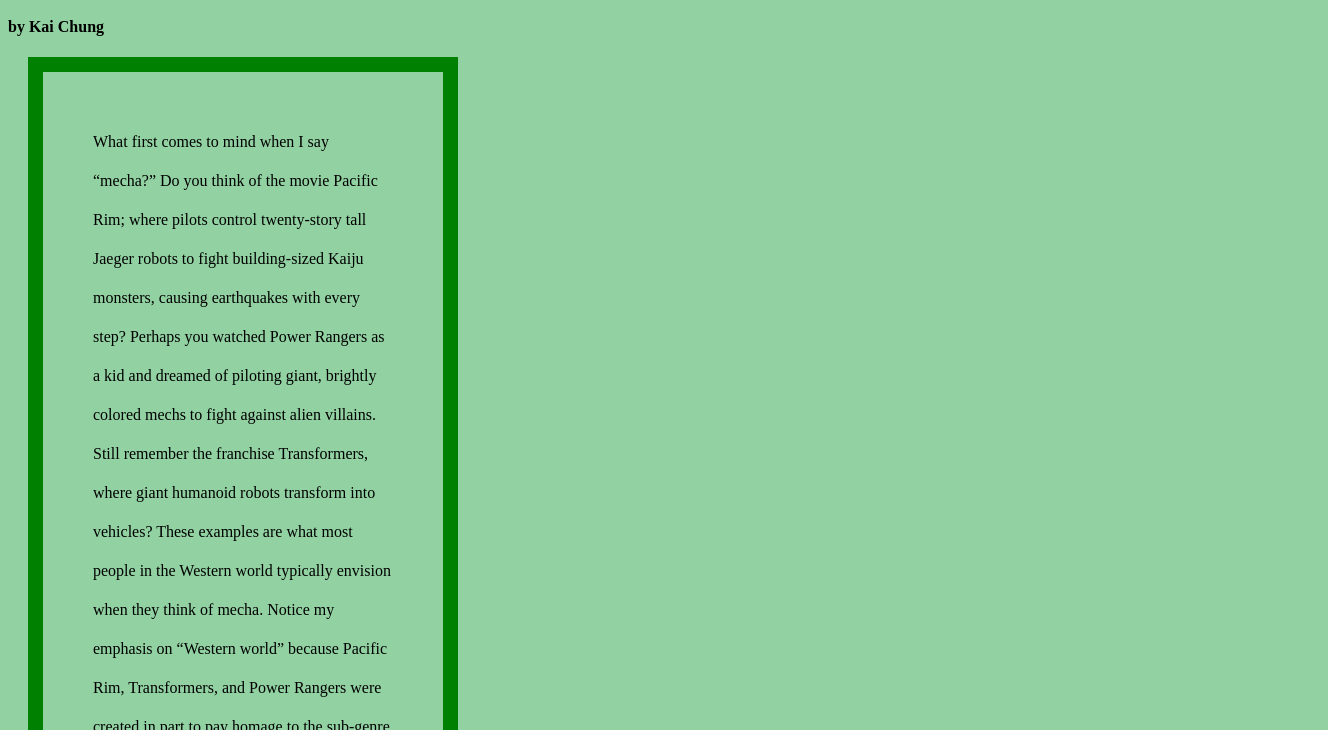
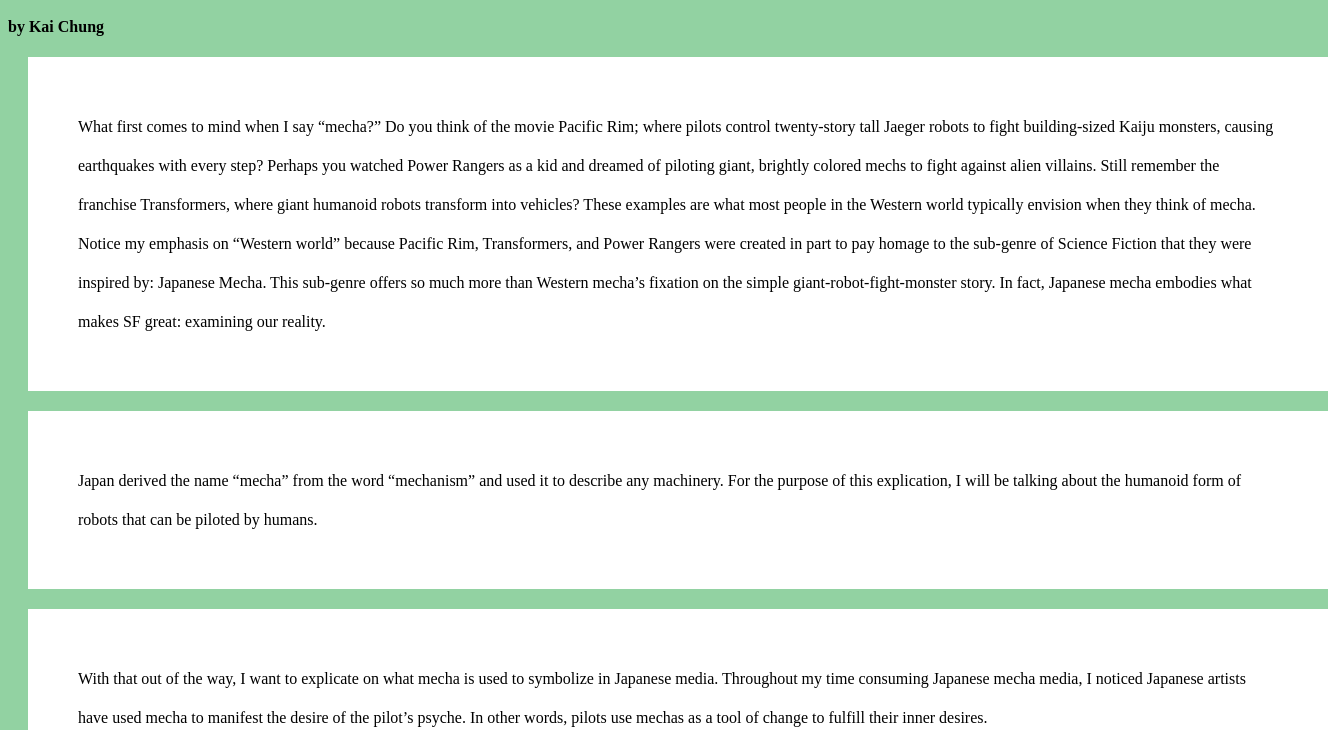
Before and after one commit to TofuToast/JapaneseMecha, a website: page index.html in a window 1280 px wide. Shown: the part 530-1260 px from the top of the page, 1328 px wide, since content can reach past the window. Drawn offline with Linux system fonts and the light colour scheme.

Commit message:
Update styles.css

```diff
--- a/styles.css
+++ b/styles.css
@@ -2,8 +2,8 @@ body {
   background-color: rgb(146, 210, 162);
 }
  p {
-   width: 300px;
-  border: 15px solid green;
+   width: 1200px;
   padding: 50px;
   margin: 20px;
+  background-color: white;
  }
```
